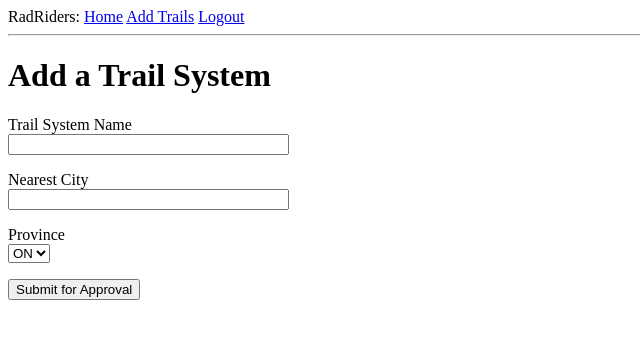
After one commit to jeffreycharters/radriders-real, a Flask app: page /add_trail_system in a window 1280 px wide. The commit adds this page. Shown: the top 339 px of the page, without its empty margins (0-640 px from the left). Run offline with Flask 2, Linux system fonts and the light colour scheme; the visitor is signed in with stand-in values (Sample User, id 1); data comes from the database, SQL or seed files in the repository.

Commit message:
Add trail functionality, updated db model

```diff
--- a/app/__init__.py
+++ b/app/__init__.py
@@ -2,6 +2,7 @@ from flask import Flask
 from flask_login import LoginManager
 from flask_sqlalchemy import SQLAlchemy
 from flask_migrate import Migrate
+from config import Config
 import logging
 from logging.handlers import SMTPHandler, RotatingFileHandler
 import os
@@ -10,10 +11,10 @@ db = SQLAlchemy()
 migrate = Migrate()
 login = LoginManager()
 
-def create_app():
+def create_app(config_class=Config):
     app = Flask(__name__, instance_relative_config=False)
 
-    app.config.from_object('config.Config')
+    app.config.from_object(config_class)
 
     db.init_app(app)
     migrate.init_app(app, db)
--- a/app/templates/base.html
+++ b/app/templates/base.html
@@ -13,7 +13,12 @@
     <body>
         <div>RadRiders:
             <a href="{{ url_for('trails_bp.index') }}">Home</a>
-            <a href="{{ url_for('trails_bp.trails') }}">Trails</a>
+            {% if current_user.is_authenticated %}
+                <a href="{{ url_for('trails_bp.add_trails') }}">Add Trails</a>
+            {% endif %}
+            {% if current_user.admin %}
+                <a href="{{ url_for('trails_bp.approve_trails') }}">Approve Trails</a>
+            {% endif %}
             {% if current_user.is_anonymous %}
                 <a href="{{url_for('users_bp.login') }}">Login</a>
             {% else %}
--- /dev/null
+++ b/app/trails/forms.py
@@ -0,0 +1,15 @@
+from flask_wtf import FlaskForm
+from wtforms import StringField, SubmitField, SelectField
+from wtforms.validators import DataRequired, ValidationError, Email, EqualTo, Length
+from app.trails.models import Trails
+
+
+class TrailAddForm(FlaskForm):
+    trail_name = StringField('Trail System Name', validators=[
+                             DataRequired(), Length(min=1, max=64)])
+    city = StringField('Nearest City', validators=[
+                       DataRequired(), Length(min=1, max=64)])
+    provinces = [('ON', 'ON'), ('AB', 'AB'), ('BC', 'BC'), ('MB', 'MB'), ('NB', 'NB'), ('NL', 'NL'),
+                 ('NS', 'NS'), ('NT', 'NT'), ('NU', 'NU'), ('PE', 'PE'), ('QC', 'QC'), ('SK', 'SK'), ('YT', 'YT')]
+    province = SelectField('Province', choices=provinces)
+    submit = SubmitField('Submit for Approval')
--- a/app/trails/models.py
+++ b/app/trails/models.py
@@ -1,10 +1,12 @@
 from app import db
+
 
 class Trails(db.Model):
     id = db.Column(db.Integer, primary_key=True)
     name = db.Column(db.String(64), index=True)
     city = db.Column(db.String(64))
-    province = db.Column(db.String(64))
+    province = db.Column(db.String(2))
+    approved = db.Column(db.Boolean, default=False)
     statuses = db.relationship('Status', backref='trails', lazy='dynamic')
 
     def __repr__(self):
--- a/app/trails/routes.py
+++ b/app/trails/routes.py
@@ -1,16 +1,62 @@
 from flask import Blueprint, render_template, redirect, flash, url_for
 from flask import current_app as app
+from flask_login import login_required, current_user
+from app import db
 from app.trails.models import Trails
+from app.trails.forms import TrailAddForm
 
 trails_bp = Blueprint('trails_bp', __name__,
-                     template_folder='templates',
-                     static_folder='static')
+                      template_folder='templates',
+                      static_folder='static')
+
 
 @trails_bp.route('/')
 @trails_bp.route('/index')
 def index():
     return render_template('index.html')
 
-@trails_bp.route('/trails', methods=['GET'])
-def trails():
-    return 'Testing'
+
+@trails_bp.route('/add_trail_system', methods=['GET', 'POST'])
+@login_required
+def add_trails():
+    form = TrailAddForm()
+    if form.validate_on_submit():
+        trails = Trails(name=form.trail_name.data,
+                        city=form.city.data, province=form.province.data)
+        db.session.add(trails)
+        db.session.commit()
+        flash('Trail Network has been submitted for approval.')
+        return redirect(url_for('trails_bp.index'))
+    return render_template('add.html', title='Add a Trail Network', form=form)
+
+
+@trails_bp.route('/approve_trails', methods=['GET', 'POST'])
+@login_required
+def approve_trails():
+    trails = Trails.query.filter_by(approved=0).first()
+    form = TrailAddForm()
+    if form.validate_on_submit():
+        trails = Trails.query.filter_by(name=form.trail_name.data).first()
+        trails.approved = 1
+        db.session.commit()
+        flash(f'{trails.name} approved!')
+        redirect(url_for('trails_bp.approve_trails'))
+    if trails is not None and current_user.admin:
+        form = TrailAddForm(obj=trails, trail_name=trails.name)
+        form.submit.label.text = 'Approve'
+        approving = True
+        trail_id = trails.id
+        return render_template('add.html', title='Approve trails',
+                               form=form, approving=approving, trail_id=trail_id)
+    return redirect(url_for('trails_bp.index'))
+
+
+@trails_bp.route('/reject_trails/<trail_id>')
+@login_required
+def reject_trails(trail_id):
+    trails = Trails.query.filter_by(id=trail_id).first()
+    flash(f'Rejected {trails.name} and removing from database..')
+    Trails.query.filter_by(id=trail_id).delete()
+    db.session.commit()
+    flash(f'Successfully removed from database.')
+    return redirect(url_for('trails_bp.approve_trails'))
--- /dev/null
+++ b/app/trails/templates/add.html
@@ -0,0 +1,40 @@
+{% extends 'base.html' %}
+
+{% block app_content %}
+
+<h1>Add a Trail System</h1>
+<form action="" method="post">
+    {{ form.hidden_tag() }}
+    <p>
+        {{ form.trail_name.label }}<br>
+        {{ form.trail_name(size=32) }}<br>
+        {% for error in form.trail_name.errors %}
+            <span style="color: red;">[{{ error }}]</span>
+        {% endfor %}
+    </p>
+    <p>
+    {{ form.city.label }}<br>
+    {{ form.city(size=32) }}<br>
+    {% for error in form.city.errors %}
+        <span style="color: red;">[{{ error }}]</span>
+    {% endfor %}
+    </p>
+    <p>
+        {{ form.province.label }}<br>
+        {{ form.province }}<br>
+        {% for error in form.province.errors %}
+            <span style="color: red;">[{{ error }}]</span>
+        {% endfor %}
+    </p>
+    <p>{{ form.submit() }}</p>
+
+</form>
+
+{% if approving %}
+<form action="{{ url_for('trails_bp.reject_trails', trail_id=trail_id) }}" method="GET">
+<input type="submit" value="Reject">
+</form>
+{% endif %}
+
+
+{% endblock %}
--- a/app/users/routes.py
+++ b/app/users/routes.py
@@ -42,14 +42,12 @@ def register():
         return redirect(url_for('index'))
     form = RegistrationForm()
     if form.validate_on_submit():
-        print('Validated')
         user = User(username=form.username.data, email=form.email.data)
         user.set_password(form.password.data)
         db.session.add(user)
         db.session.commit()
         flash('Congratulations, you are now a registered user!')
         return redirect(url_for('users_bp.login'))
-    print('No validated')
     return render_template('register.html', title='Get Registered', form=form)
 
 
--- a/app/users/templates/register.html
+++ b/app/users/templates/register.html
@@ -3,7 +3,7 @@
 {% block app_content %}
 
 <h1>Register</h1>
-<form action="" method="post">
+<form action="" method="post" novalidate>
     {{ form.hidden_tag() }}
     <p>
         {{ form.username.label }}<br>
```
Also changed, not shown: app/trails/templates/approve.html (added, +8 -0 lines), migrations/versions/86c852e0488e_change_province_to_select_field.py (added, +28 -0 lines), migrations/versions/9129bb549654_drop_trails_province_to_2_chars.py (added, +62 -0 lines), requirements.txt (+7 -1 lines), tests.py (added, +31 -0 lines), app/static/database1.png (added), app/trails/templates/index.html (renamed from app/templates/index.html).
